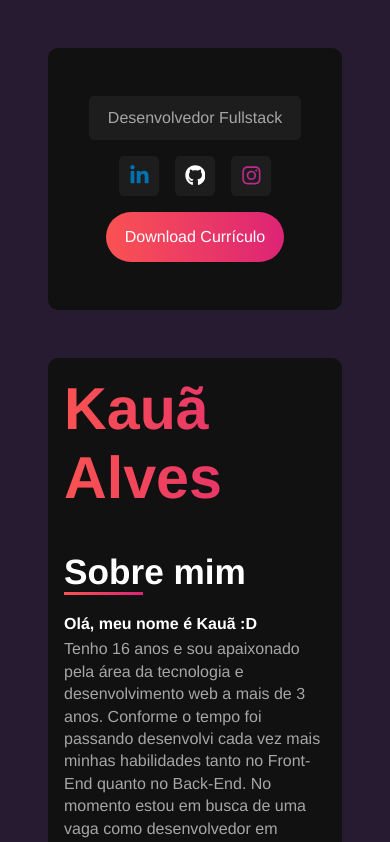
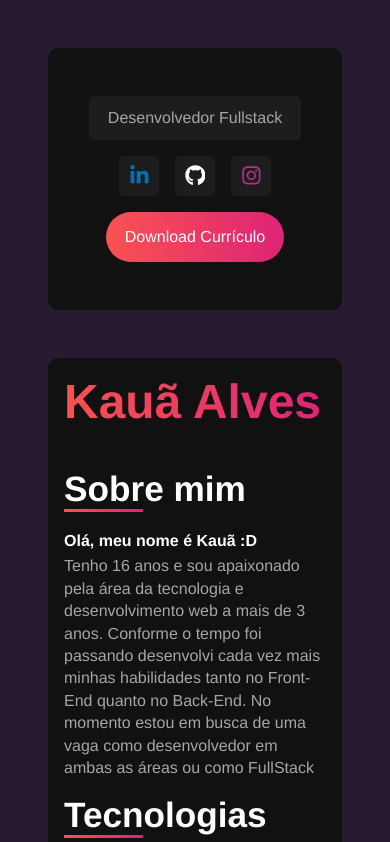
Before and after one commit to kauamalves/portfolio, a React (Vite) app: page / in a window 390 px wide. Shown: the top 842 px of the page. Built offline with nearby package versions, Linux system fonts and the light colour scheme.

Commit message:
Resolvido bugs de responsividades
Bugs de responsividade resolvidos no título principal.

```diff
--- a/src/styles/components/app.sass
+++ b/src/styles/components/app.sass
@@ -17,3 +17,13 @@
     h4
         color: variables.$text-color
         margin-bottom: 5px
+
+@media screen and (max-width: 443px )
+    #portfolio
+        h1
+            font-size: 3rem
+
+@media screen and (max-width: 385px )
+    #portfolio
+        h1
+            font-size: 2.8rem
```
